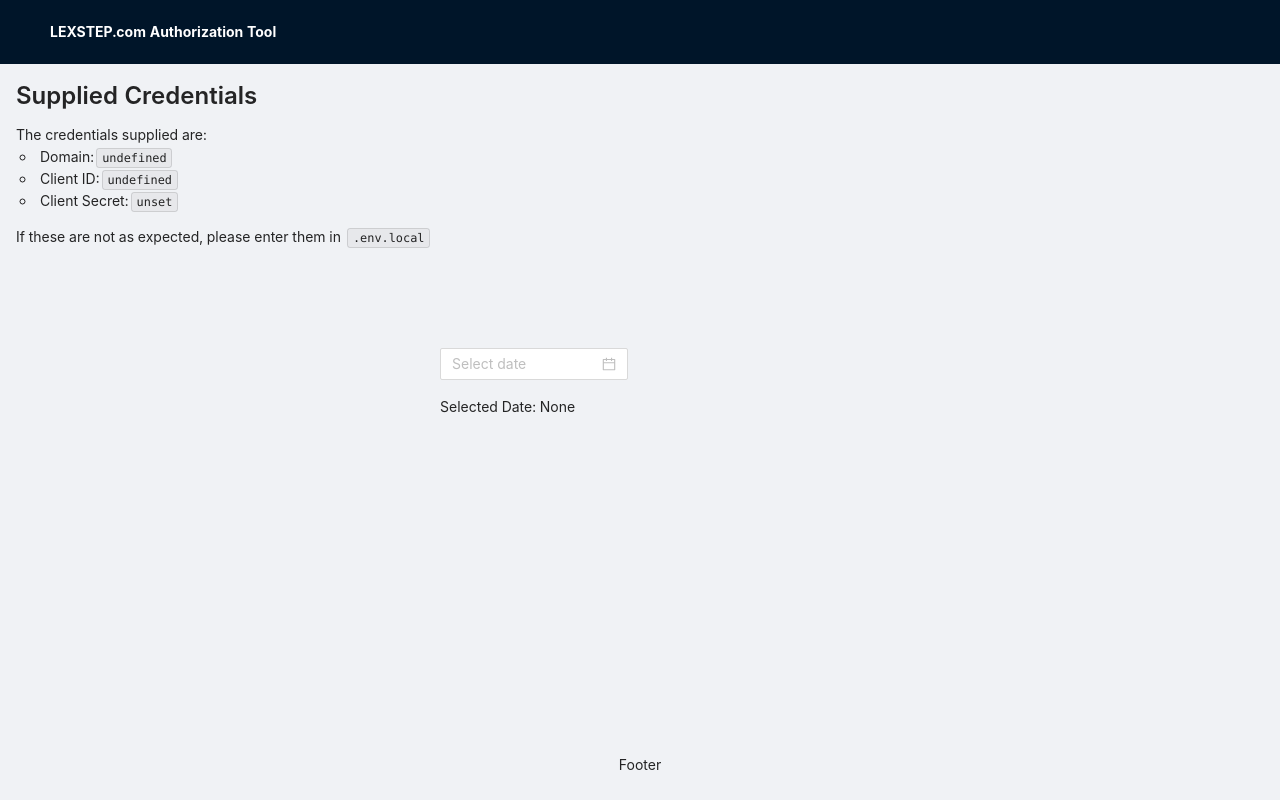
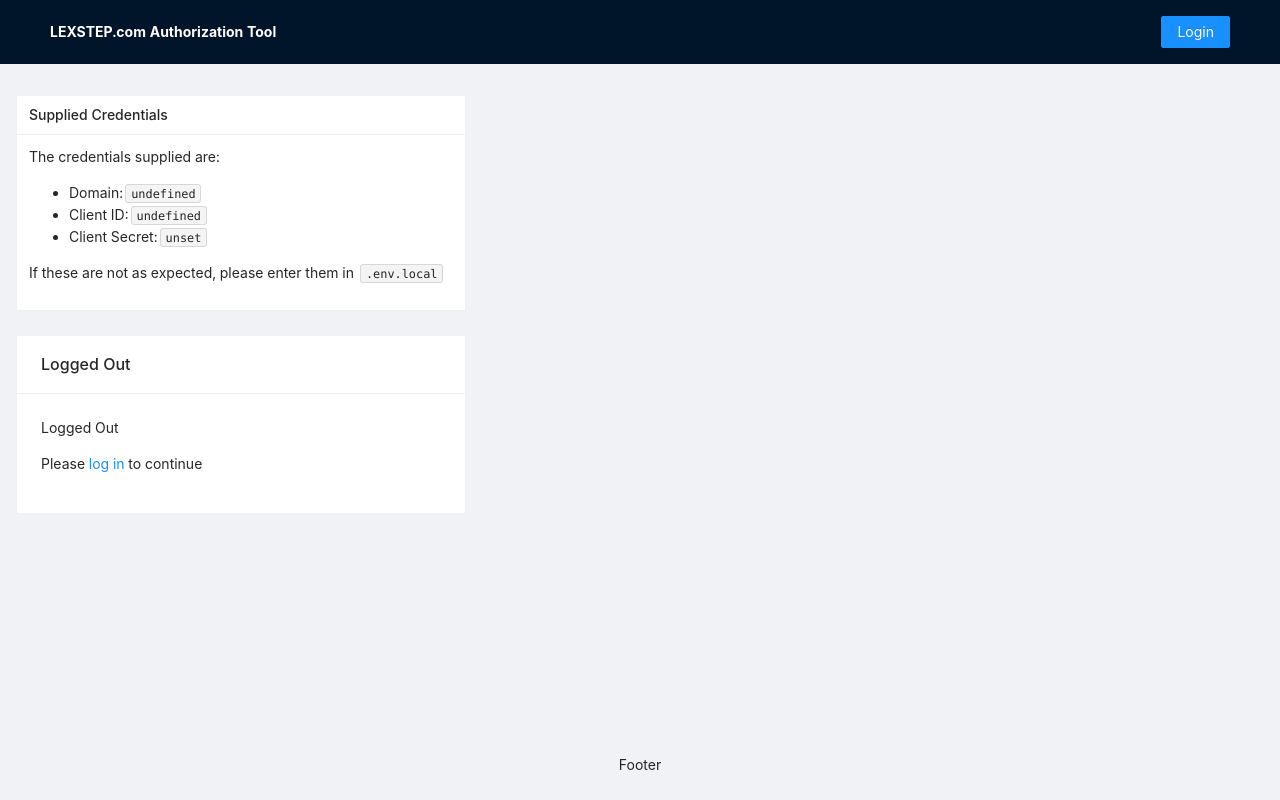
Before and after one commit to LexStep/lexstep-auth-client, a Next.js app: page / in a window 1280 px wide. Built offline with nearby package versions, Linux system fonts and the light colour scheme; no server answers.

Commit message:
feat(auth): add simple login functionality

```diff
--- /dev/null
+++ b/features/auth/auth0-wrapper.tsx
@@ -0,0 +1,18 @@
+import { Auth0Provider } from '@auth0/auth0-react'
+import React from 'react'
+
+const Auth0Wrapper: React.FC<{ children: React.ReactElement }> = ({
+  children,
+}) => {
+  return (
+    <Auth0Provider
+      domain={process.env.AUTH0_DOMAIN ?? 'DOMAIN'}
+      clientId={process.env.AUTH0_CLIENT_ID ?? 'CLIENT_ID'}
+      redirectUri={process.env.AUTH0_REDIRECT_URI ?? 'http://localhost:3000'}
+    >
+      {children}
+    </Auth0Provider>
+  )
+}
+
+export default Auth0Wrapper
--- /dev/null
+++ b/features/auth/credentials.tsx
@@ -0,0 +1,46 @@
+import { Card, Typography } from 'antd'
+import React from 'react'
+
+const { Text } = Typography
+const Code: React.FC = ({ children }) => <Text code>{children}</Text>
+const Item: React.FC<{ name: string }> = ({ name, children }) => (
+  <>
+    <Text>{name}:</Text>
+    <Code>{children}</Code>
+  </>
+)
+
+type StringMap = {
+  [key: string]: string | undefined
+}
+
+/* eslint-disable prefer-destructuring */
+const AUTH0_DOMAIN = process.env.AUTH0_DOMAIN
+const AUTH0_CLIENT_ID = process.env.AUTH0_CLIENT_ID
+const AUTH0_CLIENT_SECRET = process.env.AUTH0_CLIENT_SECRET
+/* eslint-enable prefer-destructuring */
+
+const variables: StringMap = {
+  Domain: AUTH0_DOMAIN,
+  'Client ID': AUTH0_CLIENT_ID,
+  'Client Secret': AUTH0_CLIENT_SECRET,
+}
+
+const Credentials: React.FC = () => (
+  <Card title="Supplied Credentials" size="small" style={{ width: 450 }}>
+    <p>The credentials supplied are:</p>
+    <ul>
+      {Object.keys(variables).map((key) => (
+        <li key={key}>
+          <Item name={key}>{`${variables[key]}`}</Item>
+        </li>
+      ))}
+    </ul>
+    <p>
+      If these are not as expected, please enter them in{' '}
+      <Text code>.env.local</Text>
+    </p>
+  </Card>
+)
+
+export default Credentials
--- /dev/null
+++ b/features/auth/login-button.tsx
@@ -0,0 +1,23 @@
+import { useAuth0 } from '@auth0/auth0-react'
+import { Button } from 'antd'
+import React from 'react'
+
+const LoginButton: React.FC = () => {
+  const { loginWithRedirect, logout, isAuthenticated } = useAuth0()
+
+  const handleClick = async () => {
+    if (isAuthenticated) {
+      return logout()
+    }
+
+    return loginWithRedirect()
+  }
+
+  return (
+    <Button type={isAuthenticated ? 'danger' : 'primary'} onClick={handleClick}>
+      {isAuthenticated ? 'Logout' : 'Login'}
+    </Button>
+  )
+}
+
+export default LoginButton
--- /dev/null
+++ b/features/auth/token-display.tsx
@@ -0,0 +1,63 @@
+import { useAuth0 } from '@auth0/auth0-react'
+import { Card } from 'antd'
+import React, { useEffect, useState } from 'react'
+
+import LoginButton from './login-button'
+
+const Token: React.FC = ({ children }) => {
+  return <p>Token: {children}</p>
+}
+
+const LoggedIn: React.FC<{ token?: string; user: any }> = ({ token, user }) => {
+  return (
+    <>
+      <p>Logged In</p>
+      <p>User: {`${JSON.stringify(user)}`}</p>
+      {token && <Token>{token}</Token>}
+      <LoginButton />
+    </>
+  )
+}
+
+const LoggedOut: React.FC = () => {
+  const { loginWithRedirect } = useAuth0()
+  return (
+    <>
+      <p>Logged Out</p>
+      <p>
+        Please <a onClick={async () => loginWithRedirect()}>log in</a> to
+        continue
+      </p>
+    </>
+  )
+}
+
+const TokenDisplay: React.FC = () => {
+  const { isAuthenticated, error, user, getAccessTokenSilently } = useAuth0()
+
+  const [token, setToken] = useState<string>()
+
+  useEffect(() => {
+    ;(async () => {
+      try {
+        const currentToken = await getAccessTokenSilently({
+          audience: process.env.AUTH0_AUDIENCE,
+          // scope: 'read:posts',
+        })
+
+        setToken(currentToken)
+      } catch (tokenError) {
+        console.error(tokenError)
+      }
+    })()
+  }, [getAccessTokenSilently])
+
+  return (
+    <Card title={isAuthenticated ? 'Logged In' : 'Logged Out'}>
+      {error && <p>error {error}</p>}
+      {isAuthenticated ? <LoggedIn user={user} token={token} /> : <LoggedOut />}
+    </Card>
+  )
+}
+
+export default TokenDisplay
--- /dev/null
+++ b/features/layout/custom-layout.tsx
@@ -0,0 +1,36 @@
+import { Layout } from 'antd'
+import React from 'react'
+
+import LoginButton from '../auth/login-button'
+
+const { Header, Footer, Content } = Layout
+
+const HeaderTitle: React.FC = () => (
+  <strong>LEXSTEP.com Authorization Tool</strong>
+)
+
+const Spacer: React.FC = () => <div style={{ flex: 1 }} />
+
+const HeaderContents: React.FC = () => {
+  return (
+    <div style={{ display: 'flex', width: '100%', alignItems: 'center' }}>
+      <HeaderTitle />
+      <Spacer />
+      <LoginButton />
+    </div>
+  )
+}
+
+const CustomLayout: React.FC = ({ children }) => {
+  return (
+    <Layout style={{ display: 'flex', minHeight: '100vh' }}>
+      <Header className="header" style={{ color: '#fff' }}>
+        <HeaderContents />
+      </Header>
+      <Content style={{ padding: '12pt' }}>{children}</Content>
+      <Footer style={{ textAlign: 'center' }}>Footer</Footer>
+    </Layout>
+  )
+}
+
+export default CustomLayout
--- a/features/starter/example.tsx
+++ /dev/null
@@ -1,27 +0,0 @@
-import { DatePicker, message } from 'antd'
-import { Moment } from 'moment'
-import React, { useState } from 'react'
-
-const Example: React.FC = () => {
-  const [date, setDate] = useState<Moment>()
-  const handleChange = (value?: Moment | null, _dateString?: string) => {
-    void message.info(
-      `Selected Date: ${value ? value.format('YYYY-MM-DD') : 'None'}`
-    )
-
-    if (value) {
-      setDate(value)
-    }
-  }
-
-  return (
-    <div style={{ width: 400, margin: '100px auto' }}>
-      <DatePicker onChange={handleChange} />
-      <div style={{ marginTop: 16 }}>
-        Selected Date: {date ? date.format('YYYY-MM-DD') : 'None'}
-      </div>
-    </div>
-  )
-}
-
-export default Example
--- a/pages/_app.tsx
+++ b/pages/_app.tsx
@@ -1,32 +1,22 @@
 import '../styles/antd.less'
 
-import { Layout } from 'antd'
 import React from 'react'
 
-const { Header, Footer, Content } = Layout
+import Auth0Wrapper from '../features/auth/auth0-wrapper'
+import CustomLayout from '../features/layout/custom-layout'
 
 interface MyAppProps {
   Component: React.ReactType
   pageProps: any
 }
 
-const CustomLayout: React.FC = ({ children }) => {
-  return (
-    <Layout style={{ display: 'flex', minHeight: '100vh' }}>
-      <Header className="header" style={{ color: '#fff' }}>
-        <strong>LEXSTEP.com Authorization Tool</strong>
-      </Header>
-      <Content style={{ padding: '12pt' }}>{children}</Content>
-      <Footer style={{ textAlign: 'center' }}>Footer</Footer>
-    </Layout>
-  )
-}
-
 const MyApp: React.FC<MyAppProps> = ({ Component, pageProps }) => {
   return (
-    <CustomLayout>
-      <Component {...pageProps} />
-    </CustomLayout>
+    <Auth0Wrapper>
+      <CustomLayout>
+        <Component {...pageProps} />
+      </CustomLayout>
+    </Auth0Wrapper>
   )
 }
 
--- a/pages/index.tsx
+++ b/pages/index.tsx
@@ -1,34 +1,9 @@
-import { Typography } from 'antd'
+import { Space } from 'antd'
 import Head from 'next/head'
 import React from 'react'
 
-import Example from '../features/starter/example'
-
-const { Title, Paragraph, Text } = Typography
-
-type StringMap = {
-  [key: string]: string | undefined
-}
-
-/* eslint-disable prefer-destructuring */
-const AUTH0_DOMAIN = process.env.AUTH0_DOMAIN
-const AUTH0_CLIENT_ID = process.env.AUTH0_CLIENT_ID
-const AUTH0_CLIENT_SECRET = process.env.AUTH0_CLIENT_SECRET
-/* eslint-enable prefer-destructuring */
-
-const variables: StringMap = {
-  Domain: AUTH0_DOMAIN,
-  'Client ID': AUTH0_CLIENT_ID,
-  'Client Secret': AUTH0_CLIENT_SECRET,
-}
-
-const Code: React.FC = ({ children }) => <Text code>{children}</Text>
-const Item: React.FC<{ name: string }> = ({ name, children }) => (
-  <>
-    <Text>{name}:</Text>
-    <Code>{children}</Code>
-  </>
-)
+import Credentials from '../features/auth/credentials'
+import TokenDisplay from '../features/auth/token-display'
 
 const Home: React.FC = () => {
   return (
@@ -39,20 +14,10 @@
       </Head>
 
       <main>
-        <Title level={3}>Supplied Credentials</Title>
-        <Paragraph>
-          The credentials supplied are:
-          <ul>
-            {Object.keys(variables).map((key) => (
-              <li key={key}>
-                <Item name={key}>{`${variables[key]}`}</Item>
-              </li>
-            ))}
-          </ul>
-          If these are not as expected, please enter them in{' '}
-          <Text code>.env.local</Text>
-        </Paragraph>
-        <Example />
+        <Space size="large" direction="vertical">
+          <Credentials />
+          <TokenDisplay />
+        </Space>
       </main>
     </div>
   )
```
